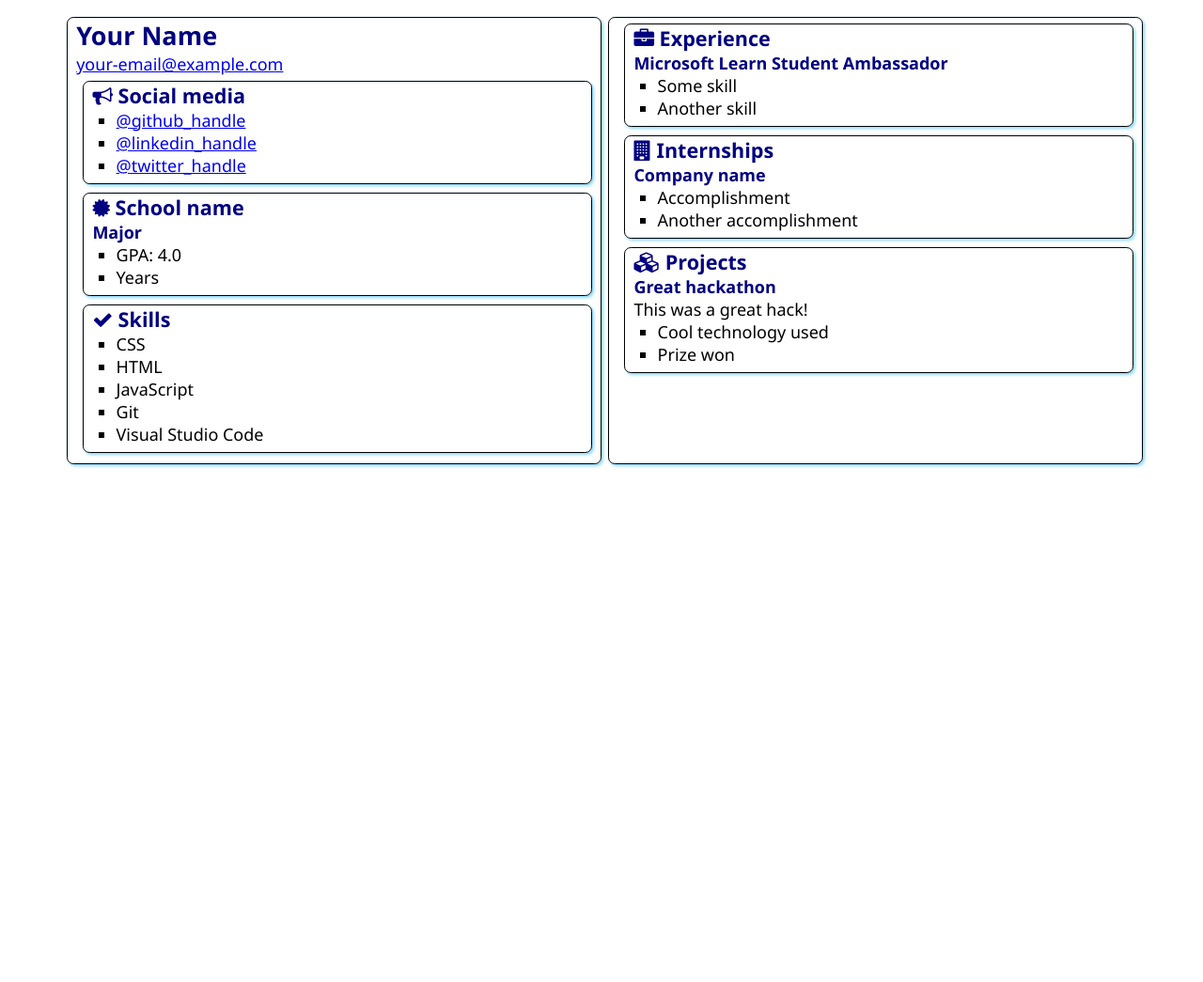
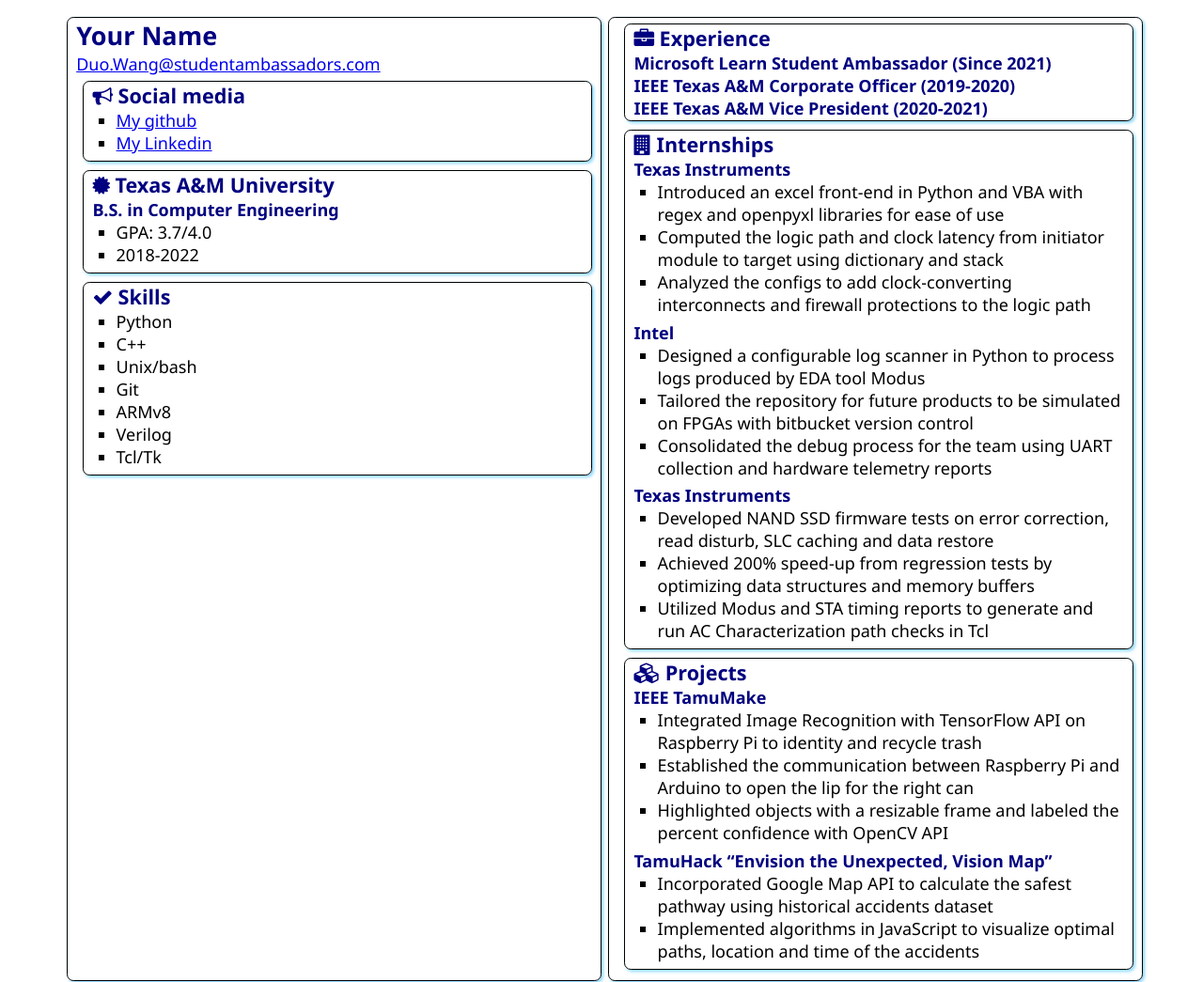
Before and after one commit to idatewang/SATechnicalOnboarding, a plain HTML site: page src/index.html in a window 1280 px wide. Shown: the top 1045 px of the page at 94% size. Before the commit the page ends 800 px from the top, so only its background shows below. Drawn offline with Linux system fonts and the light colour scheme.

Commit message:
Updating index.html to my resume

```diff
--- a/src/index.html
+++ b/src/index.html
@@ -13,7 +13,7 @@
     <main>
         <article class="box">
             <h1>Your Name</h1>
-            <div><a href="mailto:your.email@example.com">your-email@example.com</a></div>
+            <div><a href="mailto:Duo.Wang@studentambassadors.com">Duo.Wang@studentambassadors.com</a></div>
 
             <section class="box">
                 <h2>
@@ -21,9 +21,8 @@
                     Social media
                 </h2>
                 <ul>
-                    <li><a href="https://github.com/<handle>">@github_handle</a></li>
-                    <li><a href="https://linkedin.com/in/<handle>">@linkedin_handle</a></li>
-                    <li><a href="https://twitter.com/<handle>">@twitter_handle</a></li>
+                    <li><a href="https://github.com/idatewang">My github</a></li>
+                    <li><a href="https://linkedin.com/in/idatewang">My Linkedin</a></li>
                 </ul>
             </section>
 
@@ -31,12 +30,12 @@
                 <div class="education">
                     <h2>
                         <i class="fa fa-certificate" aria-hidden="true"></i>
-                        School name
+                        Texas A&M University
                     </h2>
-                    <h3>Major</h3>
+                    <h3>B.S. in Computer Engineering</h3>
                     <ul>
-                        <li>GPA: 4.0</li>
-                        <li>Years</li>
+                        <li>GPA: 3.7/4.0</li>
+                        <li>2018-2022</li>
                     </ul>
                 </div>
             </section>
@@ -47,11 +46,13 @@
                     Skills
                 </h2>
                 <ul>
-                    <li>CSS</li>
-                    <li>HTML</li>
-                    <li>JavaScript</li>
+                    <li>Python</li>
+                    <li>C++</li>
+                    <li>Unix/bash</li>
                     <li>Git</li>
-                    <li>Visual Studio Code</li>
+                    <li>ARMv8</li>
+                    <li>Verilog</li>
+                    <li>Tcl/Tk</li>
                 </ul>
             </section>
         </article>
@@ -61,11 +62,9 @@
                     <i class="fa fa-briefcase" aria-hidden="true"></i>
                     Experience
                 </h2>
-                <h3>Microsoft Learn Student Ambassador</h3>
-                <ul>
-                    <li>Some skill</li>
-                    <li>Another skill</li>
-                </ul>
+                <h3>Microsoft Learn Student Ambassador (Since 2021)</h3>
+                <h3>IEEE Texas A&M Corporate Officer (2019-2020)</h3>
+                <h3>IEEE Texas A&M Vice President (2020-2021)</h3>
             </section>
             <section class="box">
                 <h2>
@@ -73,10 +72,23 @@
                     Internships
                 </h2>
 
-                <h3>Company name</h3>
+                <h3>Texas Instruments</h3>
                 <ul>
-                    <li>Accomplishment</li>
-                    <li>Another accomplishment</li>
+                    <li>Introduced an excel front-end in Python and VBA with regex and openpyxl libraries for ease of use</li>
+                    <li>Computed the logic path and clock latency from initiator module to target using dictionary and stack</li>
+                    <li>Analyzed the configs to add clock-converting interconnects and firewall protections to the logic path</li>
+                </ul>
+                <h3>Intel</h3>
+                <ul>
+                    <li>Designed a configurable log scanner in Python to process logs produced by EDA tool Modus</li>
+                    <li>Tailored the repository for future products to be simulated on FPGAs with bitbucket version control</li>
+                    <li>Consolidated the debug process for the team using UART collection and hardware telemetry reports</li>
+                </ul>
+                <h3>Texas Instruments</h3>
+                <ul>
+                    <li>Developed NAND SSD firmware tests on error correction, read disturb, SLC caching and data restore</li>
+                    <li>Achieved 200% speed-up from regression tests by optimizing data structures and memory buffers</li>
+                    <li>Utilized Modus and STA timing reports to generate and run AC Characterization path checks in Tcl</li>
                 </ul>
             </section>
             <section class="box">
@@ -85,11 +97,16 @@
                     Projects
                 </h2>
 
-                <h3>Great hackathon</h3>
-                <div>This was a great hack!</div>
+                <h3>IEEE TamuMake</h3>
                 <ul>
-                    <li>Cool technology used</li>
-                    <li>Prize won</li>
+                    <li>Integrated Image Recognition with TensorFlow API on Raspberry Pi to identity and recycle trash</li>
+                    <li>Established the communication between Raspberry Pi and Arduino to open the lip for the right can</li>
+                    <li>Highlighted objects with a resizable frame and labeled the percent confidence with OpenCV API</li>
+                </ul>
+                <h3>TamuHack “Envision the Unexpected, Vision Map”</h3>
+                <ul>
+                    <li>Incorporated Google Map API to calculate the safest pathway using historical accidents dataset</li>
+                    <li>Implemented algorithms in JavaScript to visualize optimal paths, location and time of the accidents</li>
                 </ul>
             </section>
         </article>
```
